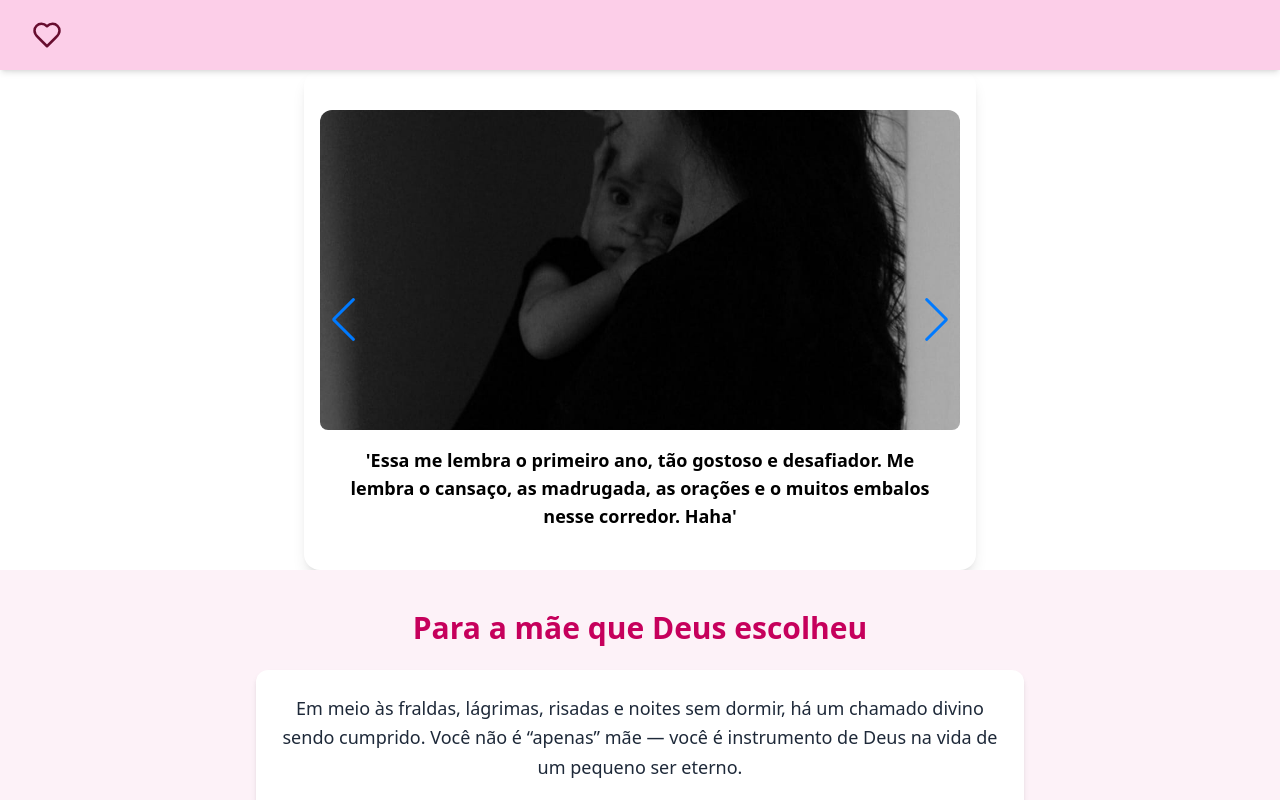
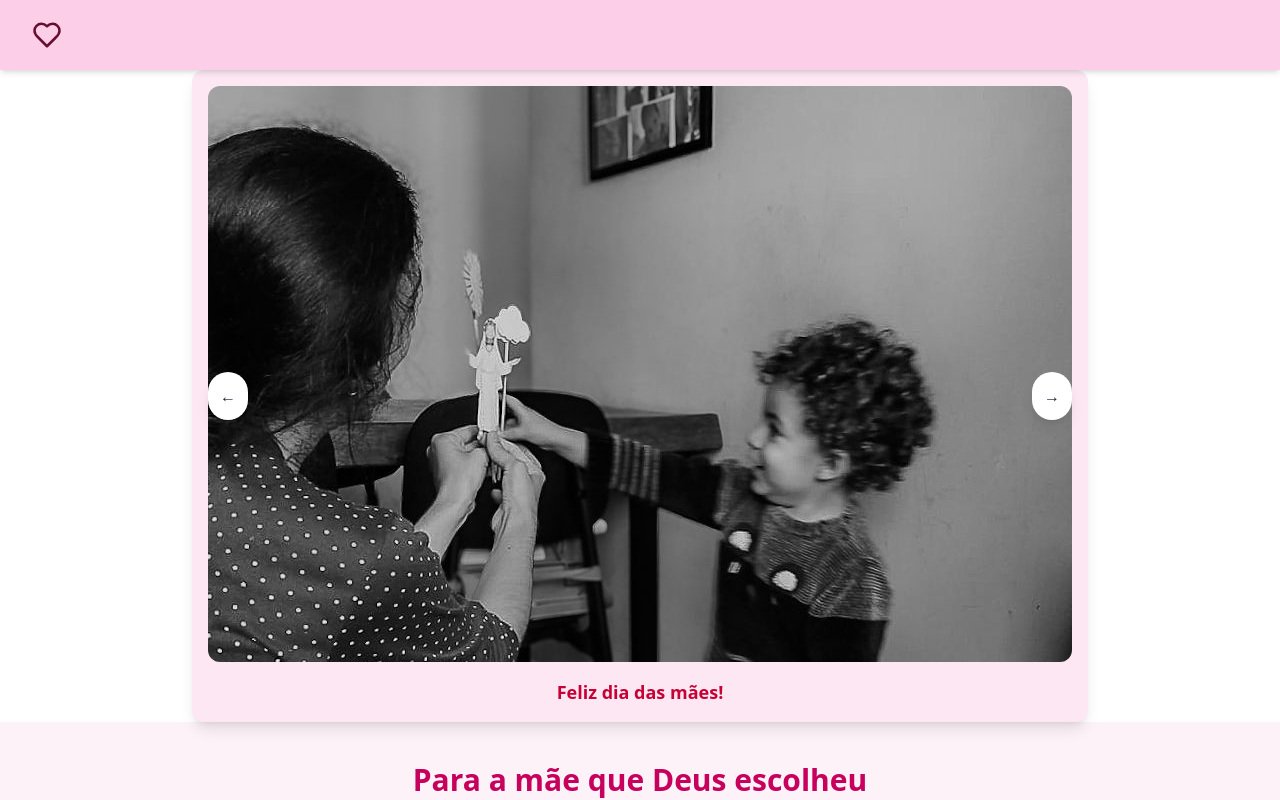
Before and after one commit to DebLuiza/MomsDay, a React (Vite) app in the folder momsDay/: page /jessica in a window 1280 px wide. Shown: the top 800 px of the page. Built offline with nearby package versions, Linux system fonts and the light colour scheme.

Commit message:
Atualização carrossel

```diff
--- a/momsDay/src/components/Dedicatoria/MensagemDeb.tsx
+++ b/momsDay/src/components/Dedicatoria/MensagemDeb.tsx
@@ -1,5 +1,3 @@
-import React from "react";
-
 const MensagemDeb = () => {
   return (
     <div className="py-4 flex items-center justify-center bg-pink-200 p-6">
--- a/momsDay/src/components/Dedicatoria/MensagemDiego.tsx
+++ b/momsDay/src/components/Dedicatoria/MensagemDiego.tsx
@@ -1,5 +1,3 @@
-import React from "react";
-
 const MensagemDiego = () => {
   return (
     <div className="py-4 flex items-center justify-center bg-pink-200 p-6">
--- a/momsDay/src/components/Header/Header.tsx
+++ b/momsDay/src/components/Header/Header.tsx
@@ -2,7 +2,6 @@
 import React from 'react';
 import { Menu, X } from 'lucide-react';
 import { Heart } from 'lucide-react';
-import { Link } from 'react-router-dom';
 
 export default function Header() {
   const [menuOpen, setMenuOpen] = React.useState(false);
--- a/momsDay/src/components/Picture/Picture.tsx
+++ b/momsDay/src/components/Picture/Picture.tsx
@@ -1,41 +1,56 @@
-import React from "react";
-import { Swiper, SwiperSlide } from "swiper/react";
-import { Navigation, Pagination, Autoplay } from "swiper/modules";
-import "swiper/css";
-import "swiper/css/navigation";
-import "swiper/css/pagination";
+import React, { useState } from 'react';
 
 interface Slide {
   imagemUrl: string;
   legenda: string;
-  alt?: string;
 }
 
-const CarrosselDeFotos: React.FC<{ slides: Slide[] }> = ({ slides }) => {
+interface CarrosselProps {
+  slides: Slide[];
+}
+
+const CarrosselDeFotos: React.FC<CarrosselProps> = ({ slides }) => {
+  const [currentIndex, setCurrentIndex] = useState(0);
+
+  const handlePrev = () => {
+    setCurrentIndex((prevIndex) =>
+      prevIndex === 0 ? slides.length - 1 : prevIndex - 1
+    );
+  };
+
+  const handleNext = () => {
+    setCurrentIndex((prevIndex) =>
+      prevIndex === slides.length - 1 ? 0 : prevIndex + 1
+    );
+  };
+
   return (
-    <div className="w-full max-w-2xl mx-auto bg-white rounded-2xl shadow-lg p-4 py-10">
-      <Swiper
-        modules={[Navigation, Pagination, Autoplay]}
-        spaceBetween={30}
-        navigation
-        autoplay={{ delay: 4000 }}
-        className="rounded-xl"
+    <div className="relative w-full max-w-4xl mx-auto bg-pink-100 rounded-xl shadow-lg p-4">
+      <div className="relative overflow-hidden">
+        <img
+          src={slides[currentIndex].imagemUrl}
+          alt={`Slide ${currentIndex + 1}`}
+          className="w-full h-80 md:h-[36rem] object-cover rounded-xl transition-all duration-500"
+        />
+      </div>
+
+      <p className="mt-4 text-center text-rose-700 font-semibold text-lg px-6">
+        {slides[currentIndex].legenda}
+      </p>
+
+      {/* Botões de Navegação */}
+      <button
+        onClick={handlePrev}
+        className="absolute top-1/2 left-4 transform -translate-y-1/2 bg-white text-gray-800 p-3 rounded-full shadow-lg hover:bg-gray-200"
       >
-        {slides.map((slide, index) => (
-          <SwiperSlide key={index}>
-            <div className="flex flex-col items-center">
-              <img
-                src={slide.imagemUrl}
-                alt={slide.alt || `Slide ${index + 1}`}
-                className="w-full h-80 object-cover rounded-lg mb-4"
-              />
-              <p className="text-center text-shadow-rose-950 font-semibold text-lg px-4">
-                {slide.legenda}
-              </p>
-            </div>
-          </SwiperSlide>
-        ))}
-      </Swiper>
+        &#8592;
+      </button>
+      <button
+        onClick={handleNext}
+        className="absolute top-1/2 right-4 transform -translate-y-1/2 bg-white text-gray-800 p-3 rounded-full shadow-lg hover:bg-gray-200"
+      >
+        &#8594;
+      </button>
     </div>
   );
 };
```
